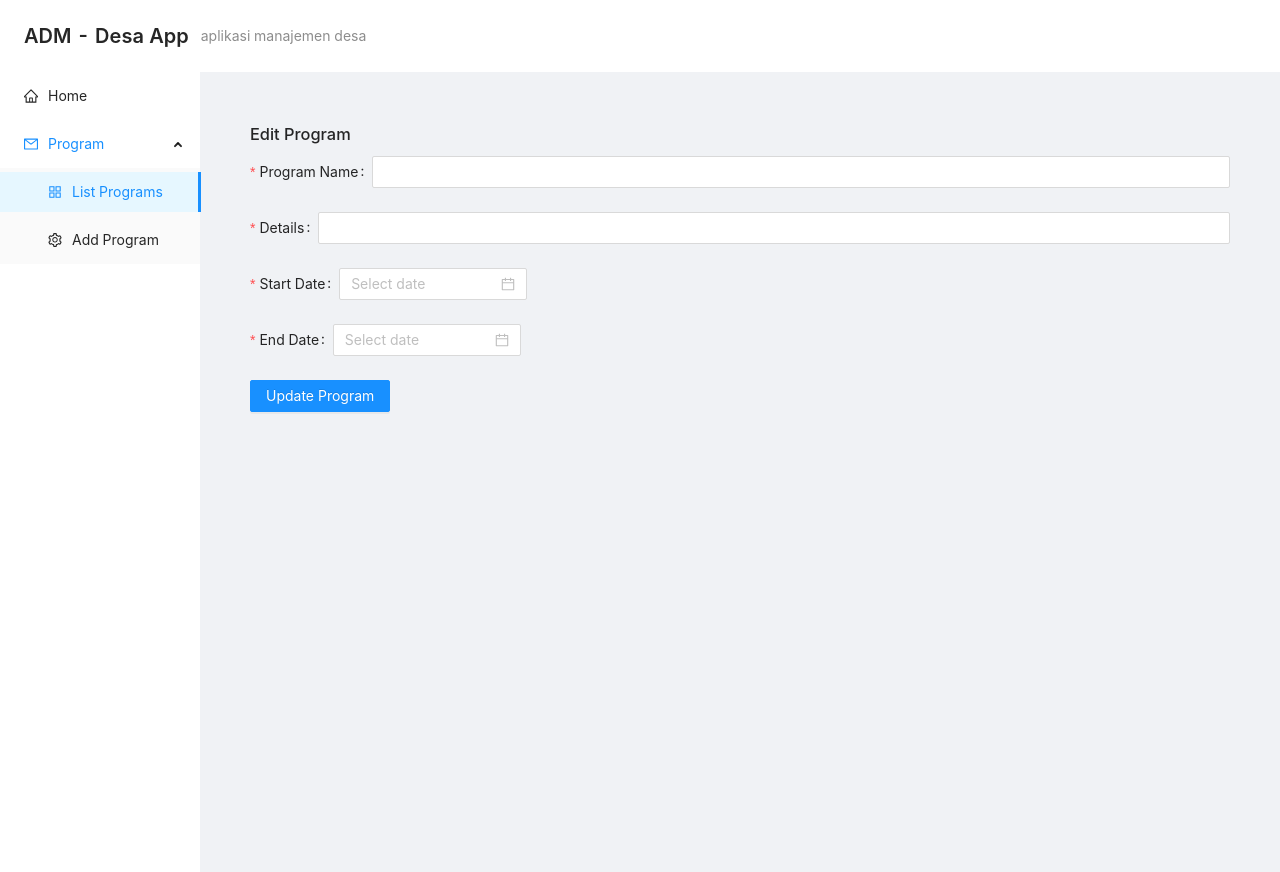
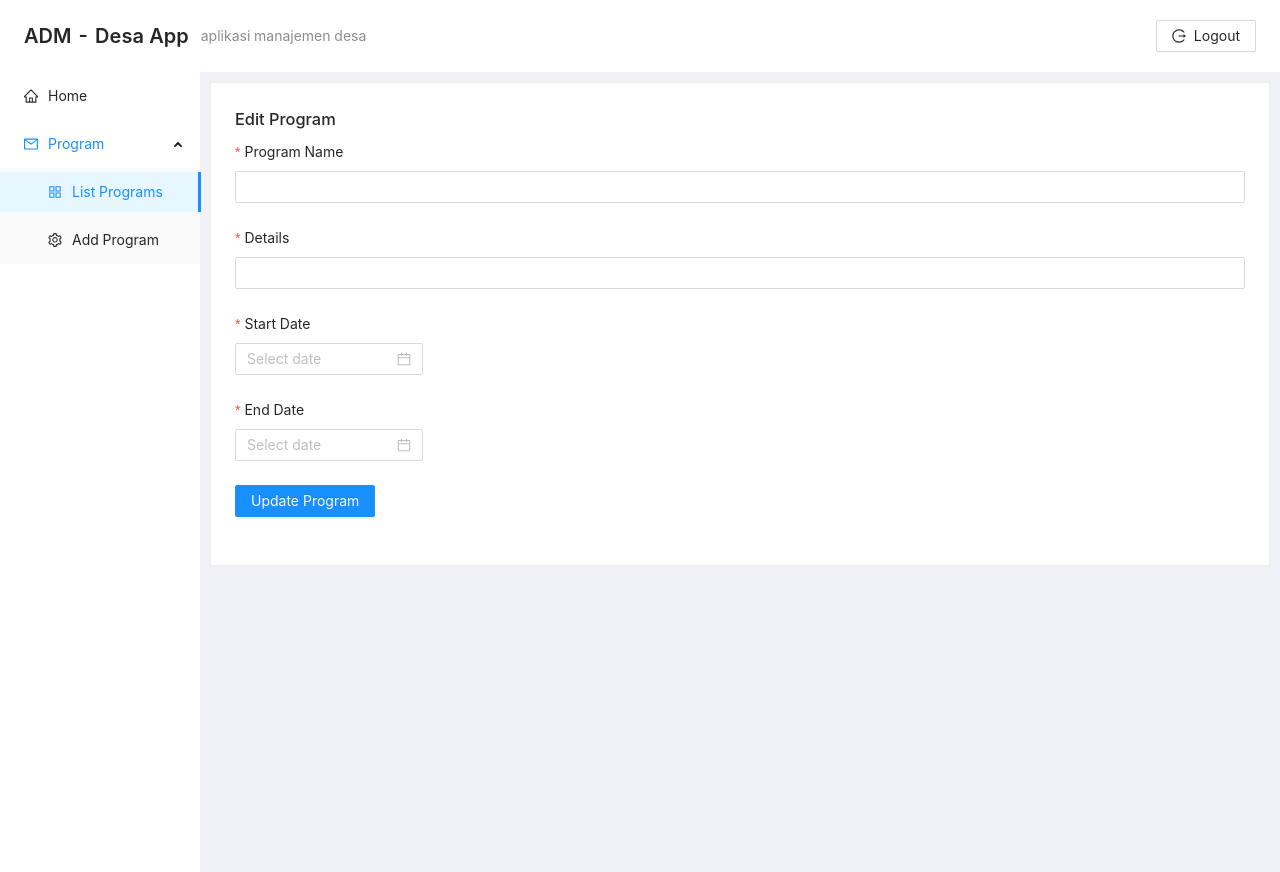
Before and after one commit to sopianipin/adm-desa-fe, a React (Create React App) app: page /edit-program/1 in a window 1280 px wide. Built offline with nearby package versions, Linux system fonts and the light colour scheme; no server answers.

Commit message:
add logout button and change button to default

```diff
--- a/src/App.js
+++ b/src/App.js
@@ -1,5 +1,5 @@
 import React from "react";
-import { Card, PageHeader } from "antd";
+import { Button, Card, PageHeader } from "antd";
 import { Link, Outlet } from "react-router-dom";
 import "./App.css";
 
@@ -7,7 +7,9 @@ import { Layout, Menu } from "antd";
 import {
   AppstoreOutlined,
   MailOutlined,
-  SettingOutlined,HomeOutlined
+  SettingOutlined,
+  HomeOutlined,
+  LogoutOutlined,
 } from "@ant-design/icons";
 
 const { Sider, Content } = Layout;
@@ -19,6 +21,16 @@ function App() {
       <PageHeader
         className="site-page-header"
         // onBack={() => null}
+        extra={[
+          <Button
+            key="1"
+            icon={<LogoutOutlined/>}
+            type="default"
+            // onClick={handleLogout}
+          >
+            Logout
+          </Button>,
+        ]}
         title="ADM - Desa App"
         subTitle="aplikasi manajemen desa"
       />
@@ -30,7 +42,7 @@ function App() {
             defaultOpenKeys={["sub1"]}
             style={{ height: "100%", borderRight: 0 }}
           >
-            <Menu.Item  icon={<HomeOutlined />} >
+            <Menu.Item icon={<HomeOutlined />}>
               <Link to={"/"}>Home</Link>
             </Menu.Item>
             <SubMenu key="sub1" icon={<MailOutlined />} title="Program">
@@ -41,12 +53,13 @@ function App() {
                 <Link to={"/add-program"}></Link>Add Program
               </Menu.Item>
             </SubMenu>
-
           </Menu>
         </Sider>
         <Layout>
-          <Content style={{ padding: "50px" }}>
-            <Outlet />
+          <Content style={{ padding: "10px" }}>
+            <Card>
+              <Outlet />
+            </Card>
           </Content>
         </Layout>
       </Layout>
--- a/src/component/program/AddProgram.jsx
+++ b/src/component/program/AddProgram.jsx
@@ -34,7 +34,7 @@ const AddProgram = () => {
   };
 
   return (
-    <Form form={form} onFinish={handleSubmit}>
+    <Form form={form} onFinish={handleSubmit} layout="vertical">
       <Form.Item
         label="Program Name"
         name="programName"
--- a/src/component/program/EditProgram.jsx
+++ b/src/component/program/EditProgram.jsx
@@ -41,7 +41,7 @@ const EditProgram = () => {
   return (
     <div>
       <h1>Edit Program</h1>
-      <Form form={form} onFinish={onFinish}>
+      <Form form={form} onFinish={onFinish} layout="vertical">
         <Form.Item
           label="Program Name"
           name="programName"
--- a/src/component/program/ListProgram.jsx
+++ b/src/component/program/ListProgram.jsx
@@ -64,7 +64,7 @@ const ListProgram = () => {
       render: (text, record) => (
         <>
           <Space>
-            <Button type="primary" onClick={() => handleUpdate(record)}>
+            <Button type="default" onClick={() => handleUpdate(record)}>
               Update
             </Button>
             <Popconfirm
@@ -73,7 +73,7 @@ const ListProgram = () => {
               okText="Yes"
               cancelText="No"
             >
-              <Button type="danger">Delete</Button>
+              <Button type="default">Delete</Button>
             </Popconfirm>
           </Space>
         </>
```
